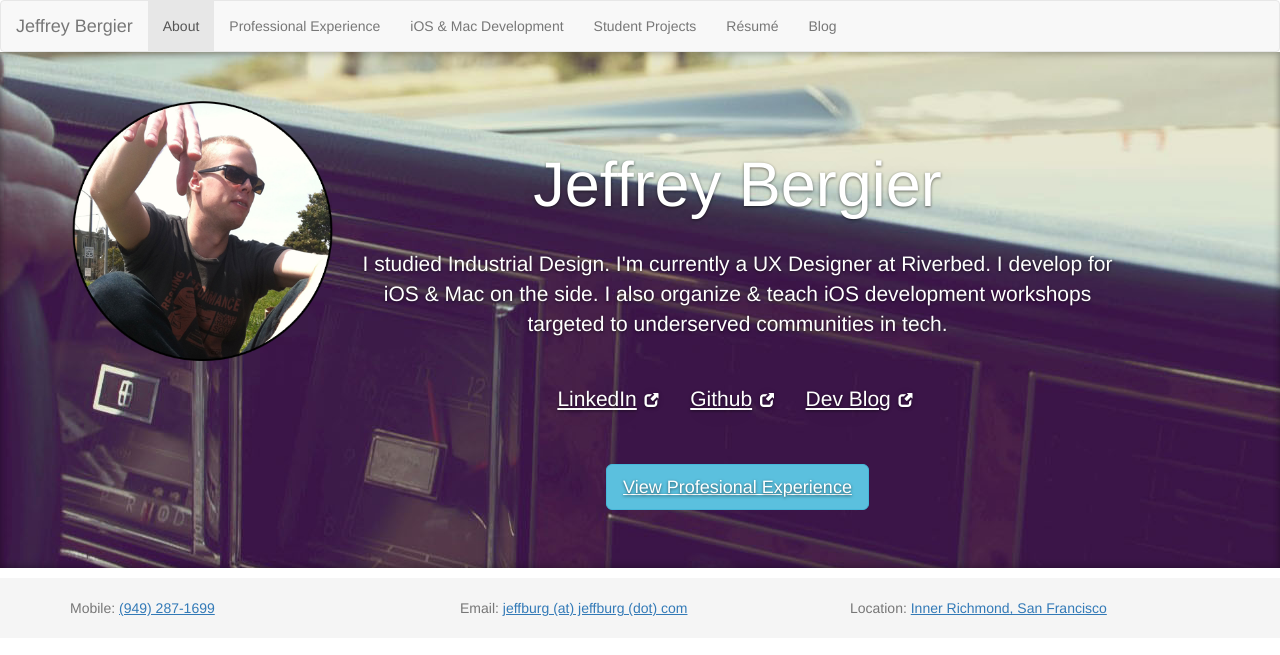
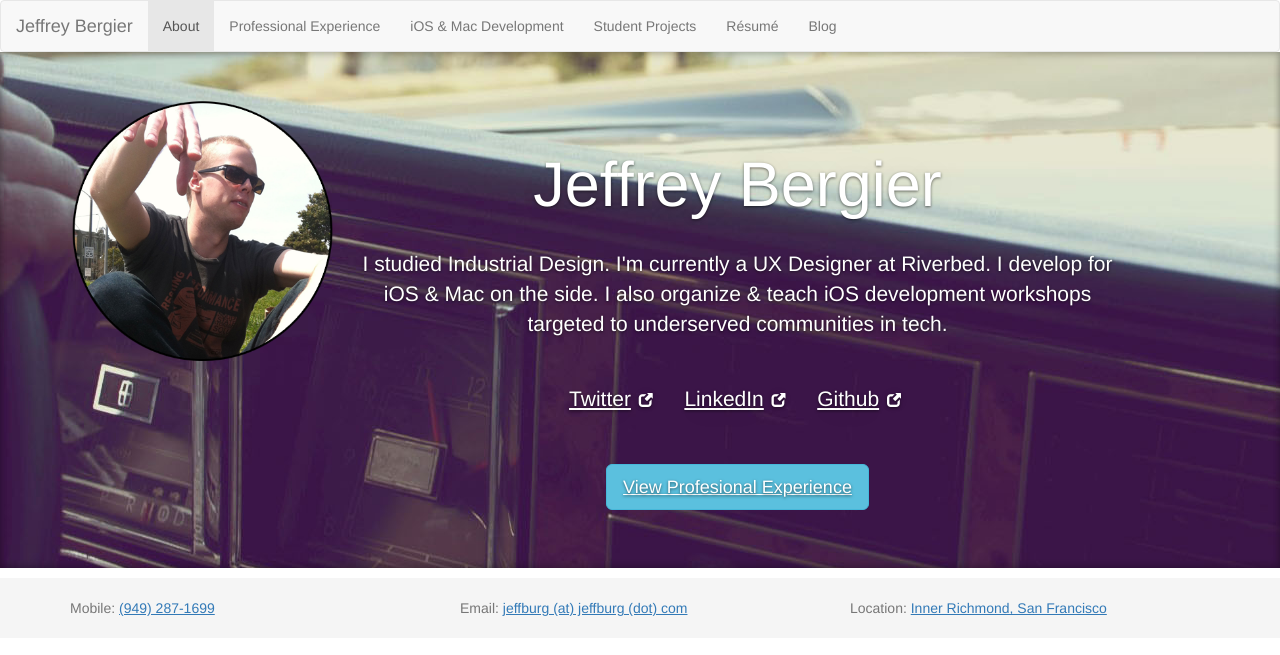
Before and after one commit to jeffreybergier/PortfolioSite, a Jekyll site: the page PortfolioSite/index.html, which Jekyll copies as it is, in a window 1280 px wide. Shown: the top 655 px of the page. Built offline with Jekyll 4.4.1, drawn with Linux system fonts in a browser that asks for light colours.

Commit message:
fixed small issues with links and such
Signed-off-by: Jeffrey Bergier <jeffburg@jeffburg.com>

```diff
--- a/PortfolioSite/index.html
+++ b/PortfolioSite/index.html
@@ -72,18 +72,18 @@
                 <h1>Jeffrey Bergier</h1><br>
                 <p style="font-weight: 400">I studied Industrial Design. I'm currently a UX Designer at Riverbed. I develop for iOS &amp; Mac on the side. I also organize &amp; teach iOS development workshops targeted to underserved communities in tech.</p>
                 <ul class="list-inline center hidden-xs" id="about">
-					<li><a href="http://www.linkedin.com/in/jeffreybergier" target="_blank">LinkedIn</a>&nbsp;&nbsp;<span class="glyphicon glyphicon-new-window"></span></li>
+                    <li><a href="http://www.twitter.com/jeffburg" target="_blank">Twitter</a>&nbsp;&nbsp;<span class="glyphicon glyphicon-new-window"></span></li>
+                    <li>&nbsp;</li>
+          					<li><a href="http://www.linkedin.com/in/jeffreybergier" target="_blank">LinkedIn</a>&nbsp;&nbsp;<span class="glyphicon glyphicon-new-window"></span></li>
                     <li>&nbsp;</li>
                     <li><a href="http://www.github.com/jeffreybergier" target="_blank">Github</a>&nbsp;&nbsp;<span class="glyphicon glyphicon-new-window"></span></li>
-                    <li>&nbsp;</li>
-                    <li><a href="http://iosdevbydesign.tumblr.com" target="_blank">Dev Blog</a>&nbsp;&nbsp;<span class="glyphicon glyphicon-new-window"></span></li>
                 </ul>
                 <ul class="list-unstyled center hidden-sm hidden-md hidden-lg" id="about">
-					<li><a href="http://www.linkedin.com/in/jeffreybergier" target="_blank">LinkedIn</a>&nbsp;&nbsp;<span class="glyphicon glyphicon-new-window"></span></li>
+                    <li><a href="http://www.twitter.com/jeffburg" target="_blank">Twitter</a>&nbsp;&nbsp;<span class="glyphicon glyphicon-new-window"></span></li>
+                    <li>&nbsp;</li>
+          					<li><a href="http://www.linkedin.com/in/jeffreybergier" target="_blank">LinkedIn</a>&nbsp;&nbsp;<span class="glyphicon glyphicon-new-window"></span></li>
                     <li>&nbsp;</li>
                     <li><a href="http://www.github.com/jeffreybergier" target="_blank">Github</a>&nbsp;&nbsp;<span class="glyphicon glyphicon-new-window"></span></li>
-                    <li>&nbsp;</li>
-                    <li><a href="http://iosdevbydesign.tumblr.com" target="_blank">Dev Blog</a>&nbsp;&nbsp;<span class="glyphicon glyphicon-new-window"></span></li>
                 </ul>
                 <br>
                 <h3 class="hidden-xs"><a href="ux.html" class="btn btn-info btn-lg">View Profesional Experience</a></h3>
--- a/PortfolioSite/non-jekyll/resume.html
+++ b/PortfolioSite/non-jekyll/resume.html
@@ -66,8 +66,8 @@
 				<div class="row">
 					<div class="col-sm-8 col-md-9 col-lg-8 col-sm-offset-0 col-md-offset-4 col-lg-offset-3">
 						<h1 class="left">Jeffrey Bergier</h1>
-						<h3 class="left"><a class="resume" href="/phone.php"><span class="glyphicon glyphicon-phone"></span>&nbsp;&nbsp;(949) 287-1699</a></h3>
-						<h3 class="left"><a class="resume" href="/email.php"><span class="glyphicon glyphicon-send"></span>&nbsp;&nbsp;jeffburg (at) jeffburg (dot) com</a></h3>
+						<h3 class="left"><a class="resume" href="/non-jekyll/phone.php"><span class="glyphicon glyphicon-phone"></span>&nbsp;&nbsp;(949) 287-1699</a></h3>
+						<h3 class="left"><a class="resume" href="/non-jekyll/email.php"><span class="glyphicon glyphicon-send"></span>&nbsp;&nbsp;jeffburg (at) jeffburg (dot) com</a></h3>
 						<h3 class="left visible-print hidden-xs hidden-sm hidden-md hidden-lg"><a class="resume" href="http://www.jeffburg.com"><span class="glyphicon glyphicon-globe"></span>&nbsp;&nbsp;www.jeffburg.com</a></h3>
 						<h3 class="left"><a href="http://www.bing.com/maps/embed/viewer.aspx?v=3&amp;cp=37.781314~-122.467303&amp;lvl=16&amp;w=640&amp;h=510&amp;sty=r&amp;typ=s&amp;pp=&amp;ps=55&amp;dir=0&amp;mkt=en-us&amp;src=SHELL&amp;form=BMEMJS" class="boxer resume" data-height="515" data-width="645"><span class="glyphicon glyphicon-map-marker"></span>&nbsp;&nbsp;Inner Richmond, San Francisco</a></h3>
 						<h3 class="left hidden-print"><a class="resume" href="bergier.j.resume.pdf"><span class="glyphicon glyphicon-download"></span>&nbsp;&nbsp;Download PDF of my R&eacute;sum&eacute;</a></h3>
```
